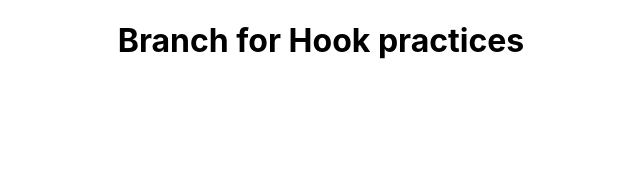
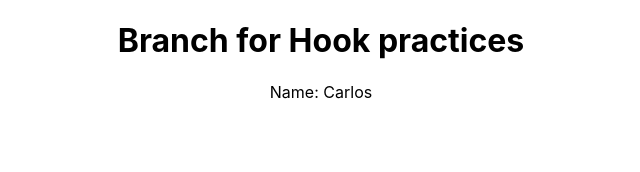
Before and after one commit to juan-carlos-aguilar/guia-definitiva, a React (Vite) app: page / in a window 1280 px wide. Shown: the top 172 px of the page, without its empty margins (319-959 px from the left). Built offline with nearby package versions, Linux system fonts and the light colour scheme.

Commit message:
Funciones puras

```diff
--- a/src/App.tsx
+++ b/src/App.tsx
@@ -1,11 +1,21 @@
 import { Component } from "react";
 import './App.css';
+
+// Funcion pura
+const MyComp = ({ prop }) => {
+  return (
+    <div>
+      Name: {prop}
+    </div>
+  )
+}
 
 class App extends Component {
   render() {
     return (
       <div className="App">
         <h1>Branch for Hook practices</h1>
+        <MyComp prop={'Carlos'}/>
       </div>
     )
   }
```
